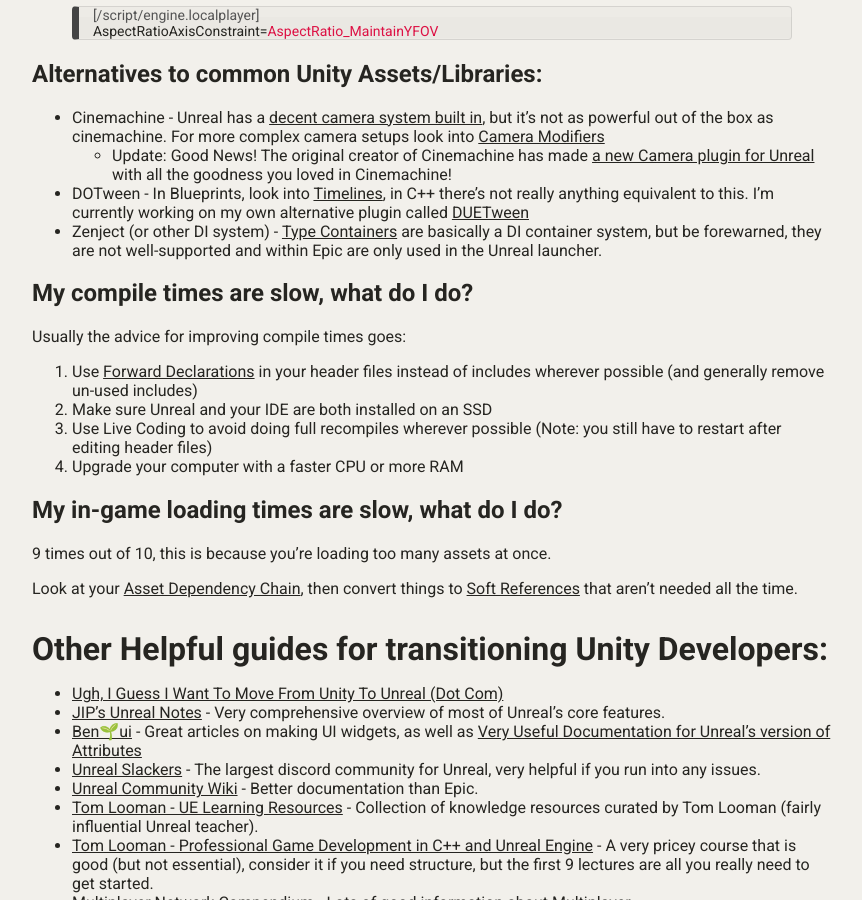
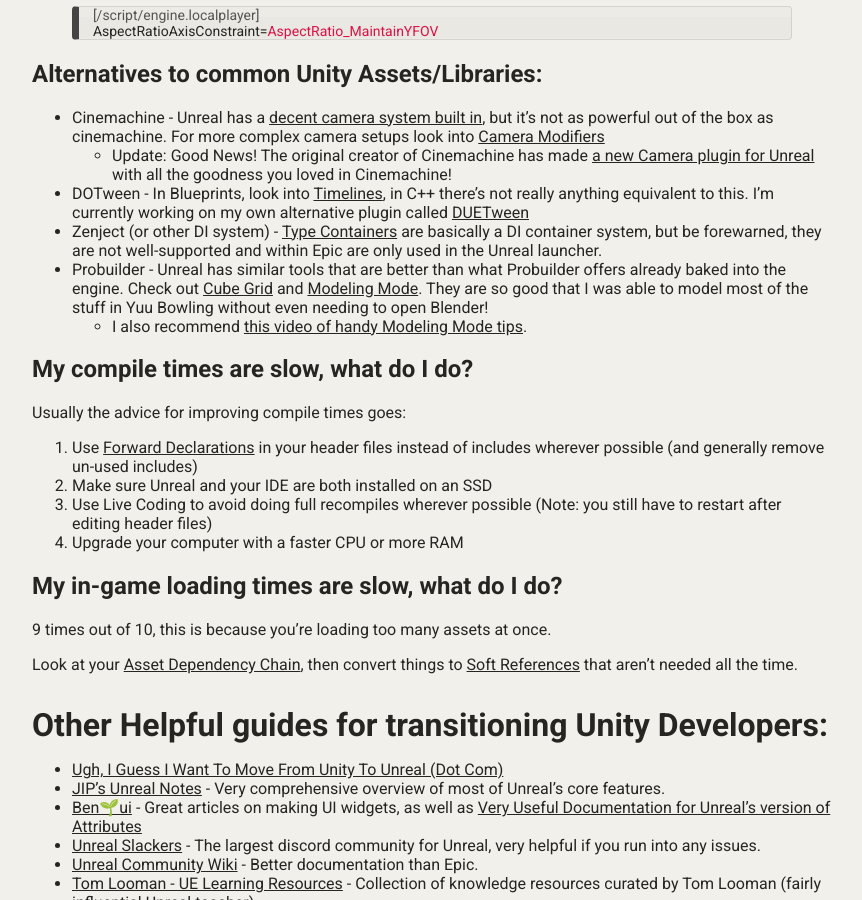
Before and after one commit to jaideng123/jaideng123.github.io, a Jekyll site: the page built from _posts/blogposts/2023-04-30-UnityToUnreal.md, in a window 1280 px wide and 900 px high, scrolled down 5604 px. Shown: the whole window, without its empty margins (208-1070 px from the left). Built offline with Jekyll 4.4.1, drawn with Linux system fonts in a browser that asks for light colours.

Commit message:
Update 2023-04-30-UnityToUnreal.md

```diff
--- a/_posts/blogposts/2023-04-30-UnityToUnreal.md
+++ b/_posts/blogposts/2023-04-30-UnityToUnreal.md
@@ -167,6 +167,8 @@
   * Update: Good News! The original creator of Cinemachine has made [a new Camera plugin for Unreal](https://blackeyetechnologies.com/) with all the goodness you loved in Cinemachine!
 * DOTween - In Blueprints, look into [Timelines](https://docs.unrealengine.com/4.26/en-US/ProgrammingAndScripting/Blueprints/UserGuide/Timelines/), in C++ there's not really anything equivalent to this. I'm currently working on my own alternative plugin called [DUETween](/games/DUETween/)
 * Zenject (or other DI system) - [Type Containers](https://docs.unrealengine.com/4.27/en-US/API/Runtime/Core/Misc/TTypeContainer/) are basically a DI container system, but be forewarned, they are not well-supported and within Epic are only used in the Unreal launcher.
+* Probuilder - Unreal has similar tools that are better than what Probuilder offers already baked into the engine. Check out [Cube Grid](https://dev.epicgames.com/documentation/en-us/unreal-engine/cubegrid-tool-in-unreal-engine) and [Modeling Mode](https://dev.epicgames.com/documentation/en-us/unreal-engine/modeling-tools-in-unreal-engine). They are so good that I was able to model most of the stuff in Yuu Bowling without even needing to open Blender!
+  * I also recommend [this video of handy Modeling Mode tips](https://www.youtube.com/watch?v=xIMudHNX9JM).
 
 ## My compile times are slow, what do I do?
 Usually the advice for improving compile times goes:
```
